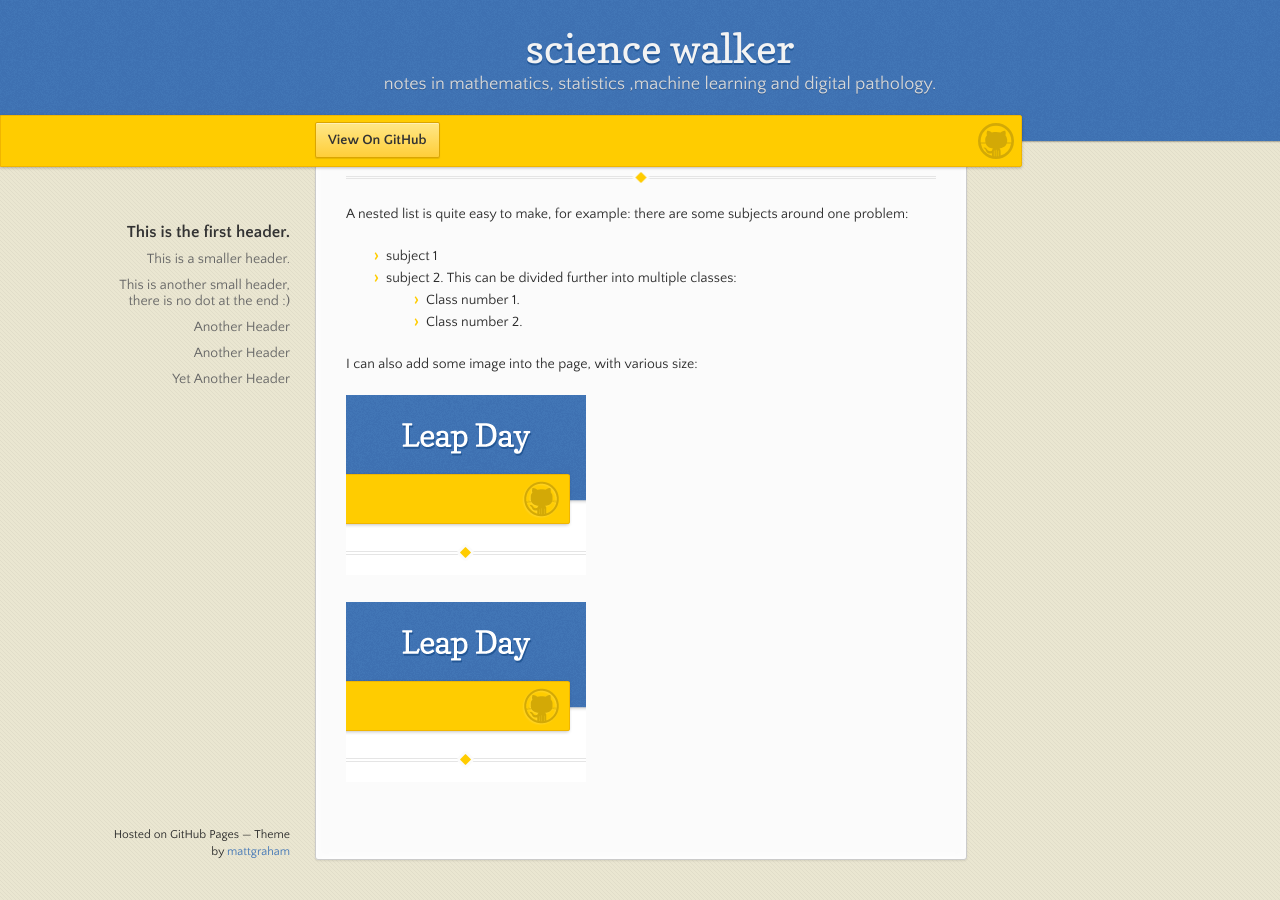
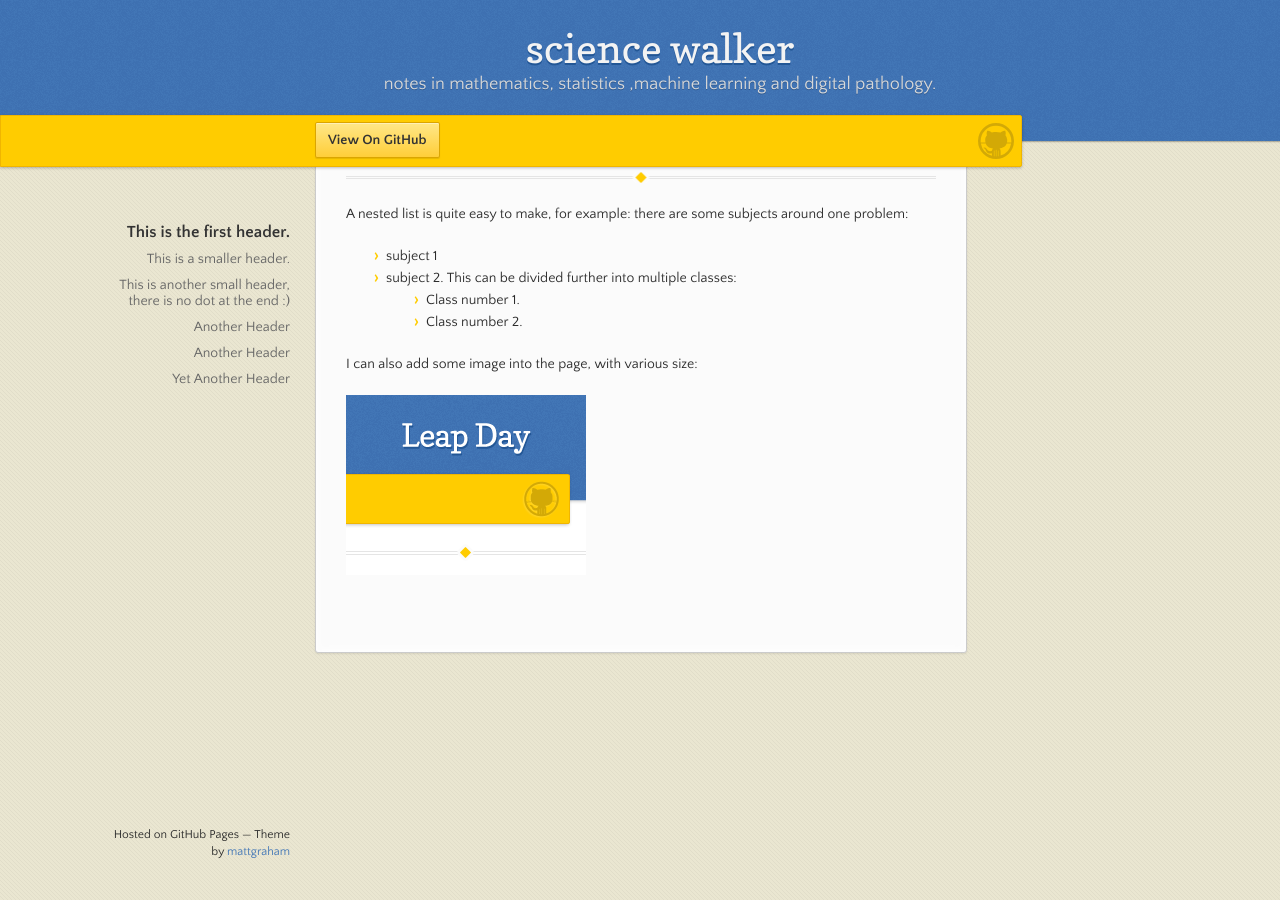
Before and after one commit to xloctran/xloctran.github.io, a Jekyll site: the page built from test.md, in a window 1280 px wide and 900 px high, scrolled down 1482 px. Built offline with Jekyll 4.4.1, drawn with Linux system fonts in a browser that asks for light colours.

Commit message:
thumbnail

```diff
--- a/test.md
+++ b/test.md
@@ -81,6 +81,4 @@ A nested list is quite easy to make, for example: there are some subjects around
 
 I can also add some image into the page, with various size:
 
-![Octocat](https://xloctran.github.io/thumbnail.png)
-
-![Branching](https://xloctran.github.io/thumbnail.png)
+![thumbnail](https://xloctran.github.io/thumbnail.png)
```
